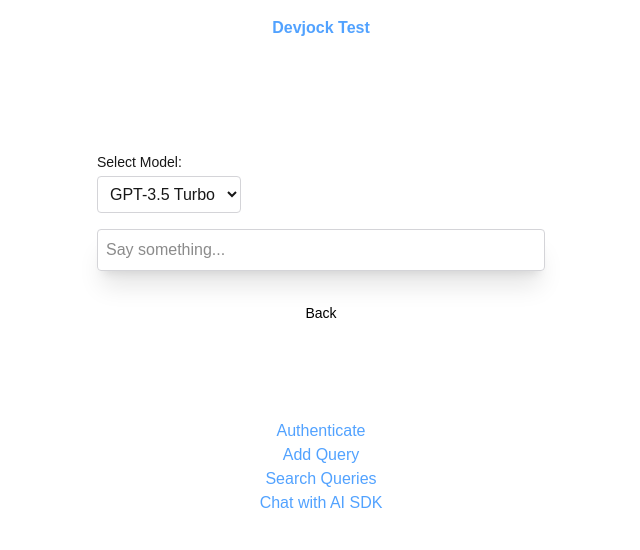
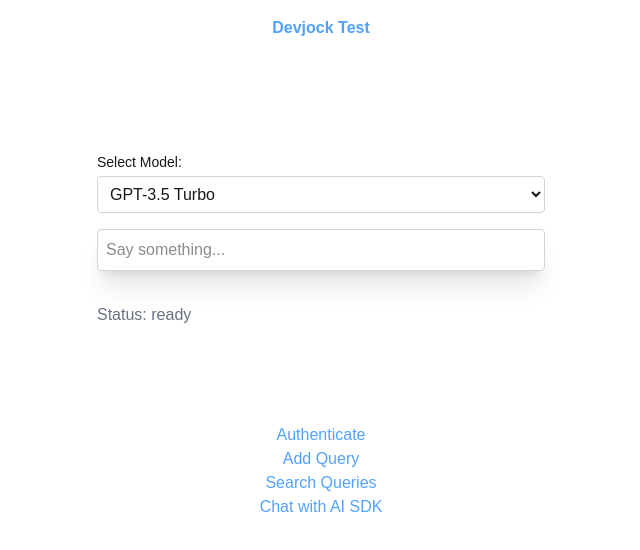
Before and after one commit to NickCarney/tl-supabase, a Next.js app in the folder supa/: page /chat in a window 1280 px wide. Shown: the top 550 px of the page, without its empty margins (319-959 px from the left). Built offline with nearby package versions, Linux system fonts and the light colour scheme.

Commit message:
added anthropic models

```diff
--- a/supa/app/api/chat/route.ts
+++ b/supa/app/api/chat/route.ts
@@ -1,3 +1,4 @@
+import { anthropic } from '@ai-sdk/anthropic';
 import { openai } from "@ai-sdk/openai";
 import { streamText, tool } from "ai";
 import { z } from "zod";
@@ -7,8 +8,29 @@ export const maxDuration = 30;
 export async function POST(req: Request) {
   const { messages, model } = await req.json();
 
+  // Decide provider based on model name
+  let providerModel;
+  if (model.startsWith('claude-')) {
+    providerModel = anthropic(model);
+  } else if (model.startsWith('gpt-')) {
+    providerModel = openai(model);
+  } else {
+    // return error if model is not supported
+    return new Response(
+      JSON.stringify({
+        error: `Model ${model} is not supported.`,
+      }),
+      {
+        status: 400,
+        headers: {
+          "Content-Type": "application/json",
+        },
+      }
+    );
+  }
+
   const result = streamText({
-    model: openai(model),
+    model: providerModel,
     messages,
     tools: {
       weather_f: tool({
--- a/supa/app/chat/page.tsx
+++ b/supa/app/chat/page.tsx
@@ -2,18 +2,27 @@
 
 import { useChat } from "@ai-sdk/react";
 import { useState } from "react";
-import Link from "next/link";
+
+const availableModels = [
+  { value: "gpt-3.5-turbo-instruct", label: "GPT-3.5 Turbo" },
+  { value: "gpt-4o", label: "GPT-4o" },
+  { value: "gpt-4-turbo-instruct", label: "GPT-4 Turbo" },
+  { value: "claude-3-opus-20240229", label: "Claude 3 Opus" },
+  { value: "claude-3-sonnet-20240229", label: "Claude 3 Sonnet" },
+  { value: "claude-3-haiku-20240307", label: "Claude 3 Haiku" },
+];
 
 export default function Chat() {
-  const [model, setModel] = useState("gpt-3.5-turbo");
+  const [model, setModel] = useState(availableModels[0].value);
 
-  const { messages, input, handleInputChange, handleSubmit } = useChat({
+  const { error, status, messages, input, handleInputChange, handleSubmit } = useChat({
     body: {
       model,
     },
   });
 
   return (
+    <main>
       <div className="flex flex-col w-full max-w-md py-24 mx-auto stretch">
         {/* Model Selector */}
         <div className="mb-4">
@@ -21,11 +30,13 @@ export default function Chat() {
           <select
             value={model}
             onChange={(e) => setModel(e.target.value)}
-          className="p-2 border border-zinc-300 rounded"
+            className="p-2 border border-zinc-300 rounded w-full"
           >
-          <option value="gpt-3.5-turbo-instruct">GPT-3.5 Turbo</option>
-          <option value="gpt-4o">GPT-4o</option>
-          <option value="gpt-4-turbo-instruct">GPT-4 Turbo</option>
+            {availableModels.map((model) => (
+              <option key={model.value} value={model.value}>
+                {model.label}
+              </option>
+            ))}
           </select>
         </div>
 
@@ -49,18 +60,26 @@ export default function Chat() {
         ))}
 
         {/* Input Field */}
-      <form onSubmit={handleSubmit}>
+        <form onSubmit={handleSubmit} className="mb-8">
           <input
-          className="dark:bg-zinc-900 bottom-0 w-full max-w-md p-2 mb-8 border border-zinc-300 dark:border-zinc-800 rounded shadow-xl relative"
+            className="dark:bg-zinc-900 w-full max-w-md p-2 border border-zinc-300 dark:border-zinc-800 rounded shadow-xl relative"
             value={input}
             placeholder="Say something..."
             onChange={handleInputChange}
           />
         </form>
 
-      <Link href="/" className="text-sm text-black text-center">
-        Back
-      </Link>
+        <p className="text-gray-500">Status: {status}</p>
+
+        {error && (
+          <div className="text-red-500">
+            <strong>Error:</strong>
+            <pre>
+              {error.message}
+            </pre>
           </div>
+        )}
+      </div>
+    </main>
   );
 }
--- a/supa/package.json
+++ b/supa/package.json
@@ -9,6 +9,7 @@
     "lint": "next lint"
   },
   "dependencies": {
+    "@ai-sdk/anthropic": "^1.2.12",
     "@ai-sdk/openai": "^1.3.10",
     "@ai-sdk/react": "^1.2.8",
     "@supabase/supabase-js": "^2.49.4",
```
Lines whose indentation alone changed are shown as unchanged.
